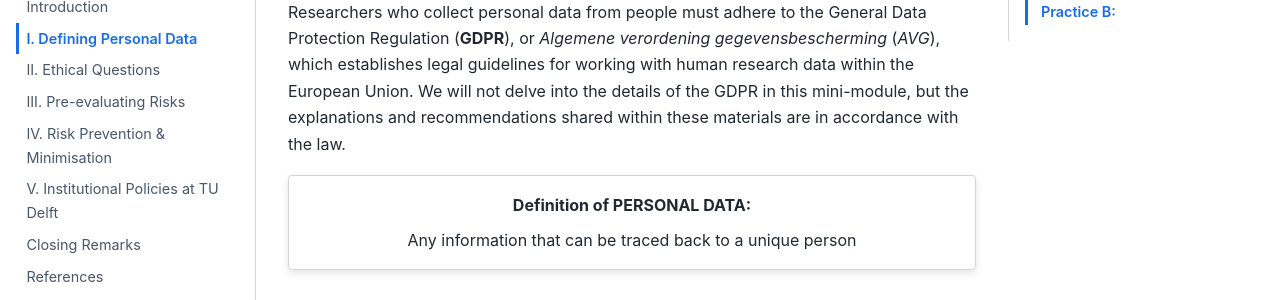
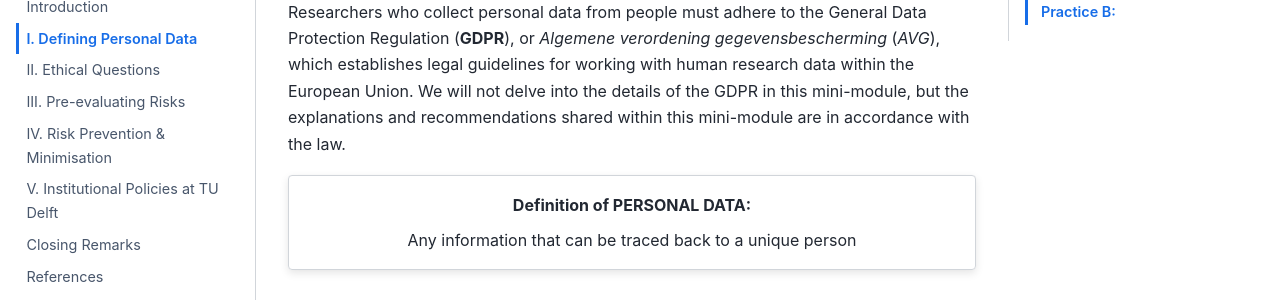
Before and after one commit to tu-delft-library/BSc_Research_Ethics_for_Personal_Data, a Jupyter Book: the page built from book/defining_personal_data.md, in a window 1280 px wide and 900 px high. Shown: the part 217-517 px from the top of the window. Built offline with Jupyter Book 1.0.4 settings and Sphinx 7.4.7 and the Sphinx Book theme 1.1.4, drawn with Linux system fonts in a browser that asks for light colours; comment, search, counter and statistics services are not loaded.

Commit message:
Update defining_personal_data.md

```diff
--- a/book/defining_personal_data.md
+++ b/book/defining_personal_data.md
@@ -2,7 +2,7 @@
 
 ## Defining Personal Data
 
-Researchers who collect personal data from people must adhere to the General Data Protection Regulation (**GDPR**), or *Algemene verordening gegevensbescherming* (*AVG*), which establishes legal guidelines for working with human research data within the European Union. We will not delve into the details of the GDPR in this mini-module, but the explanations and recommendations shared within these materials are in accordance with the law.
+Researchers who collect personal data from people must adhere to the General Data Protection Regulation (**GDPR**), or *Algemene verordening gegevensbescherming* (*AVG*), which establishes legal guidelines for working with human research data within the European Union. We will not delve into the details of the GDPR in this mini-module, but the explanations and recommendations shared within this mini-module are in accordance with the law.
 <br>
 
 :::{card} Definition of PERSONAL DATA:
```
